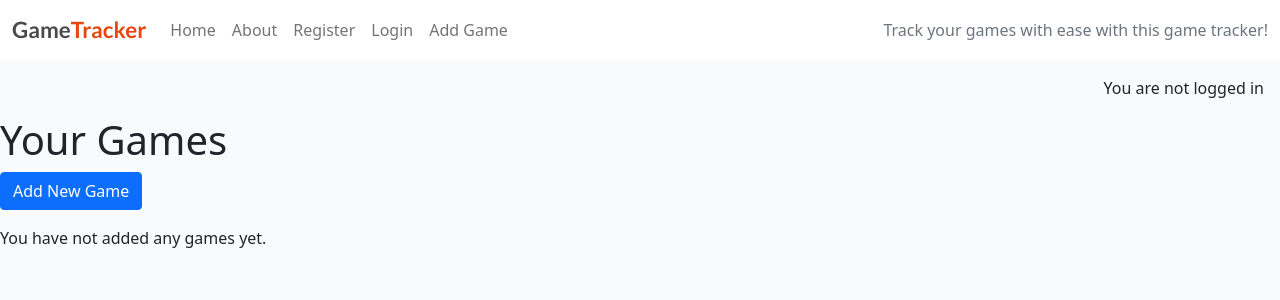
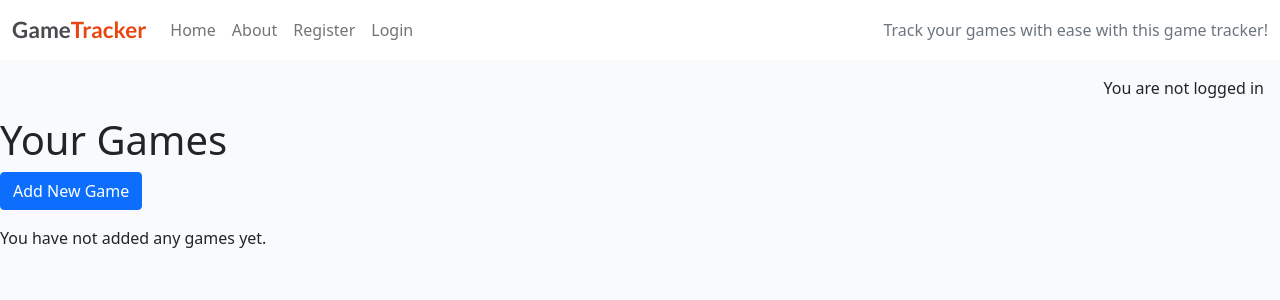
Before and after one commit to KevinOSull/DjangoProject, a Django app: template game/templates/game/index.html in a window 1280 px wide. Shown: the top 300 px of the page. Run offline with Django 3.2, Linux system fonts and the light colour scheme; the template is opened without the code that fills it, so the values that code supplies are empty.

Commit message:
checking something with add games form

```diff
--- a/templates/base.html
+++ b/templates/base.html
@@ -88,7 +88,7 @@
                         {% endif %}
 
                         <li class="nav-item">
-                            <a class="nav-link" href="#">Add Game</a>
+                            <a class="nav-link" href="#"></a>
                         </li>
                     </ul>
 
```
